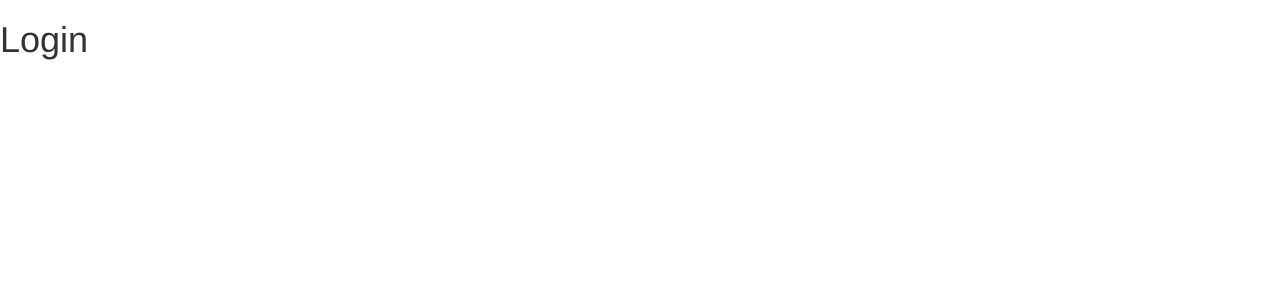
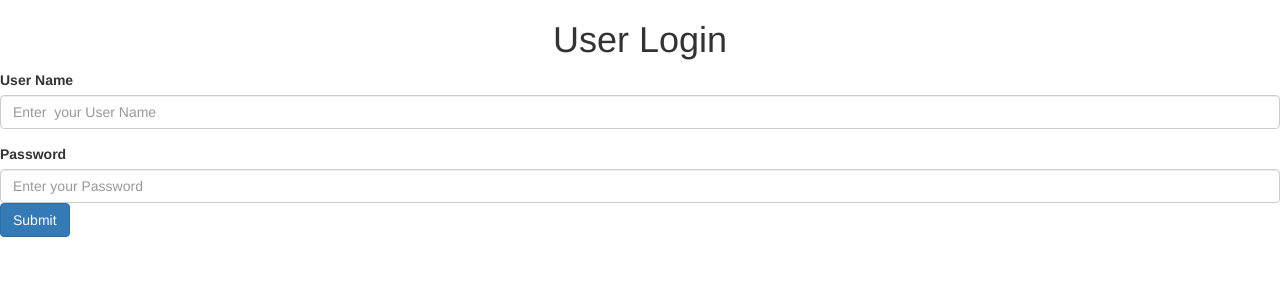
Before and after one commit to AlexGorSvami/Blog_by_flask, a Flask app: page /login/ in a window 1280 px wide. Before the commit the part shown is almost empty. Shown: the top 300 px of the page. Run offline with Flask 3, Linux system fonts and the light colour scheme; some libraries are stand-ins or nearby versions.

Commit message:
Created login functional

```diff
--- a/app.py
+++ b/app.py
@@ -1,6 +1,7 @@
+import os
+import yaml
 from flask import Flask, render_template, flash, session, request, redirect
 from flask_bootstrap import Bootstrap
-import  yaml, os
 from flask_mysqldb import MySQL
 from werkzeug.security import generate_password_hash, check_password_hash
 
@@ -15,6 +16,7 @@ app.config['MYSQL_DB'] = db['mysql_db']
 app.config['MYSQL_CURSORCLASS'] = 'DictCursor'
 app.config['SECRET_KEY'] = os.urandom(24)
 mysql = MySQL(app)
+@app.route('/')
 def index():
     return render_template('index.html')
 
@@ -22,15 +24,38 @@ def index():
 def about():
     return render_template('about.html')
 
+
 @app.route('/login/', methods=['GET', 'POST'])
 def login():
+    if request.method == 'POST':
+        user_inform = request.form
+        username = user_inform['username']
+        cursor = mysql.connection.cursor()
+        result_value = cursor.execute("SELECT * FROM user WHERE username = %s", ([username]))
+        if result_value > 0:
+            user = cursor.fetchone()
+            if check_password_hash(user['password'], user_inform['password']):
+                session['login'] = True
+                session['first_name'] = user['first_name']
+                session['last_name'] = user['last_name']
+                flash(f"Welcome {session['first_name']}! You have been successfully logged in!", 'success')
+            else:
+                cursor.close()
+                flash('Password is incorrect', 'danger')
+                return render_template('/login/')
+        else:
+            cursor.close()
+            flash('User does not exist', 'danger')
+            return render_template('/login/')
+        cursor.close()
+        return redirect('/')
     return render_template('login.html')
 
 @app.route('/logout')
 def logout():
     return render_template('logout.html')
 
-@app.route('/write-blog/', methods=['GET', 'POST'])
+@app.route('/write-blog/', methods=['GET','POST'])
 def write_blog():
     return render_template('write-blog.html')
 
--- a/templates/login.html
+++ b/templates/login.html
@@ -1,4 +1,16 @@
 {% extends 'base.html' %}
 {% block sub_content %}
-<h1>Login</h1>
+<div class="text-center">
+    <h1>User Login</h1>
+</div>
+<form method="POST">
+    <div class="form-group">
+        <label for="username">User Name</label>
+        <input type="text" class="form-control" id="username" name="username" placeholder="Enter  your User Name">
+    </div>
+    <div class="form-group">
+        <label for="password">Password</label>
+        <input type="password" class="form-control" id="password" name="password" placeholder="Enter your Password">
+        <button type="submit" class="btn btn-primary">Submit</button>
+</form>
 {% endblock %}
```
